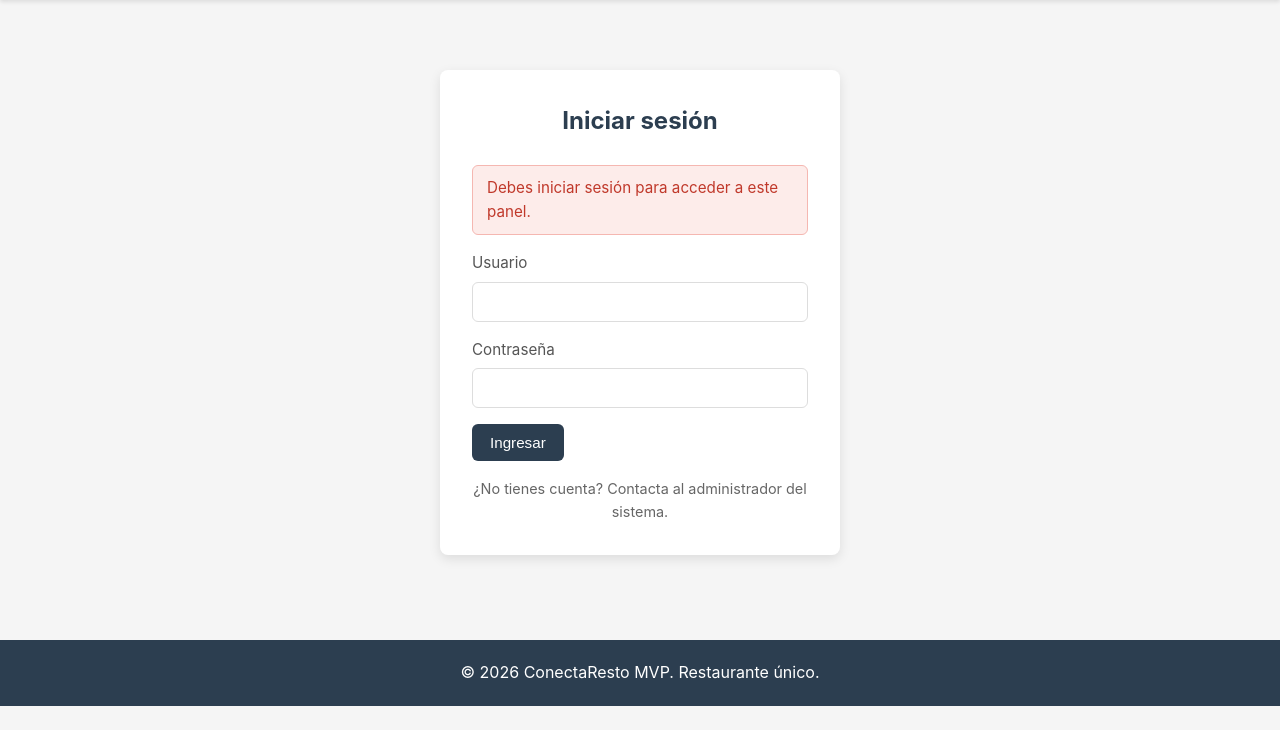
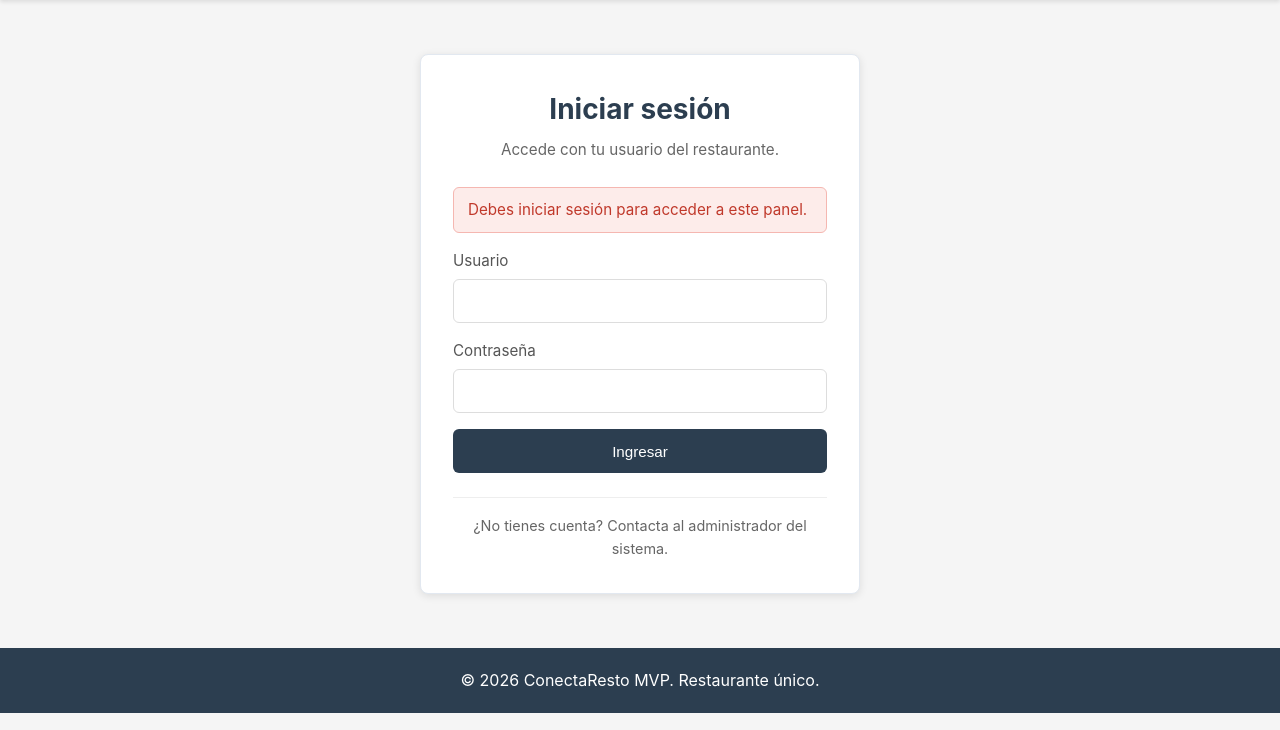
Before and after one commit to ConectaResto/ConectaResto-MVP, a Flask app: page /waiter/mesas in a window 1280 px wide. Shown: the part 70-800 px from the top of the page. Run offline with Flask 3, Linux system fonts and the light colour scheme.

Commit message:
feat(ui): rediseño visual y accesibilidad de LOGIN

```diff
--- a/app/static/css/style.css
+++ b/app/static/css/style.css
@@ -185,6 +185,57 @@ body {
     margin-top: 16px;
     font-size: 0.9rem;
     color: #666;
+}
+
+/* Inicio de sesión: ajustes locales sobre los componentes existentes. */
+#login-page {
+    min-height: calc(100vh - 220px);
+    padding: 24px 0;
+}
+
+#login-page .login-card {
+    max-width: 440px;
+    padding: clamp(24px, 6vw, 32px);
+    border: 1px solid #e2e8f0;
+    box-shadow: 0 2px 8px rgba(0, 0, 0, 0.1);
+}
+
+#login-page .panel-header {
+    text-align: center;
+    margin-bottom: 24px;
+}
+
+#login-page .field input,
+#login-page .btn {
+    min-height: 44px;
+}
+
+#login-page .btn {
+    width: 100%;
+}
+
+#login-page .field input:focus-visible,
+#login-page .btn:focus-visible {
+    outline: 2px solid #2c3e50;
+    outline-offset: 3px;
+}
+
+#login-page .field input:focus-visible {
+    border-color: #2c3e50;
+}
+
+#login-page .flash.error {
+    overflow-wrap: anywhere;
+}
+
+#login-page #login-form + .flash.error {
+    margin-top: 16px;
+}
+
+#login-page .login-hint {
+    margin-top: 24px;
+    padding-top: 16px;
+    border-top: 1px solid #eee;
 }
 
 /* Buttons */
--- a/app/templates/login.html
+++ b/app/templates/login.html
@@ -3,13 +3,16 @@
 {% block title %}Iniciar sesión - ConectaResto MVP{% endblock %}
 
 {% block content %}
-<section class="login-panel">
+<section class="login-panel" id="login-page" aria-labelledby="login-title">
     <div class="login-card">
-        <h2>Iniciar sesión</h2>
+        <div class="panel-header">
+            <h1 id="login-title">Iniciar sesión</h1>
+            <p class="panel-subtitle">Accede con tu usuario del restaurante.</p>
+        </div>
         {% if error %}
-        <p class="flash error">{{ error }}</p>
+        <p class="flash error" role="alert">{{ error }}</p>
         {% endif %}
-        <form id="login-form" novalidate>
+        <form id="login-form" aria-describedby="login-help" novalidate>
             <div class="field">
                 <label for="username">Usuario</label>
                 <input type="text" id="username" name="username" required autocomplete="username">
@@ -20,7 +23,7 @@
             </div>
             <button type="submit" class="btn btn-primary" id="login-btn">Ingresar</button>
         </form>
-        <p class="login-hint">¿No tienes cuenta? Contacta al administrador del sistema.</p>
+        <p class="login-hint" id="login-help">¿No tienes cuenta? Contacta al administrador del sistema.</p>
     </div>
 </section>
 {% endblock %}
```
Also changed, not shown: tests/test_frontend.py (+108 -0 lines).
